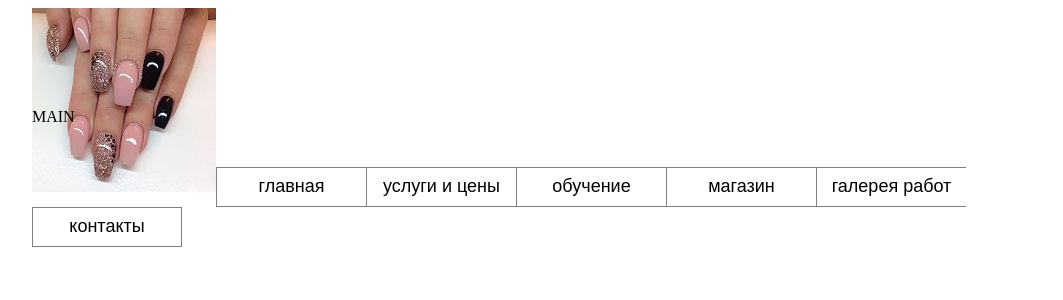
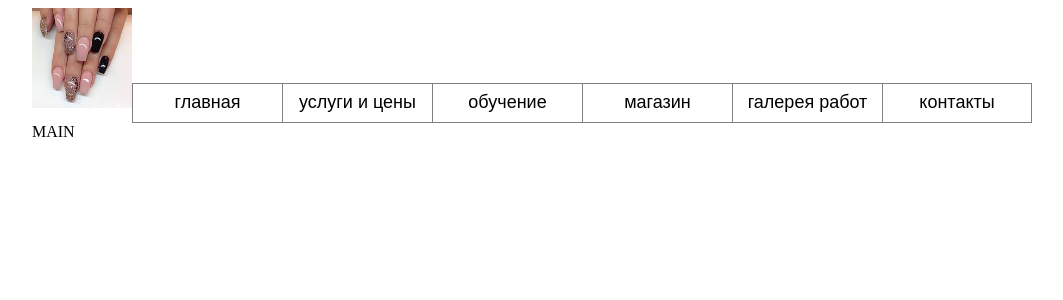
Before and after one commit to mallky/kosmetic, a React app: page / in a window 1280 px wide. Shown: the top 300 px of the page, without its empty margins (96-1159 px from the left). Built offline with nearby package versions, Linux system fonts and the light colour scheme.

Commit message:
(feature) add file-loader

```diff
--- a/package.json
+++ b/package.json
@@ -31,6 +31,7 @@
     "awesome-typescript-loader": "3.2.3",
     "better-npm-run": "^0.1.0",
     "clean-webpack-plugin": "0.1.17",
+    "file-loader": "^1.1.5",
     "html-webpack-plugin": "2.30.1",
     "less": "^2.7.3",
     "less-loader": "^4.0.5",
--- a/src/containers/header/Header.less
+++ b/src/containers/header/Header.less
@@ -1,7 +1,16 @@
 header {
-  height: 100px;
+  min-height: 100px;
 
   button:not(:last-child) {
     border-right: none;
   }
+
+  div:first-child {
+    display: inline-block;
+
+    img {
+      height: 100px;
+      width: auto;
+    }
+  }
 }
--- a/src/containers/header/Header.tsx
+++ b/src/containers/header/Header.tsx
@@ -8,7 +8,7 @@ import Button from './../../components/button/Button';
 import { setSection } from '../../redux/application';
 import { IStore } from './../../store';
 
-import nails from 'nails.jpg';
+import nails from './nails.jpg';
 
 interface HeaderProps extends DispatchProp<IStore>, React.HTMLProps<HTMLAllCollection> {
     section?: string;
@@ -38,7 +38,9 @@ class Header extends React.Component<HeaderProps, {}> {
     render() {
         return (
             <header>
-                <img src={nails} alt="nails"/>
+                <div>
+                    <img src={nails} alt="nails"/>
+                </div>
                 {this.renderTabList()}
             </header>
         );
--- a/webpack.config.js
+++ b/webpack.config.js
@@ -60,10 +60,8 @@ const config = {
                 test: /\.(png|jpg|gif)$/,
                 use: [
                     {
-                        loader: 'url-loader',
-                        options: {
-                            limit: 8192
-                        }
+                        loader: 'file-loader',
+                        options: {}
                     }
                 ]
             }
```
Also changed, not shown: 1 other file (tests, documents, lock files or other folders).
